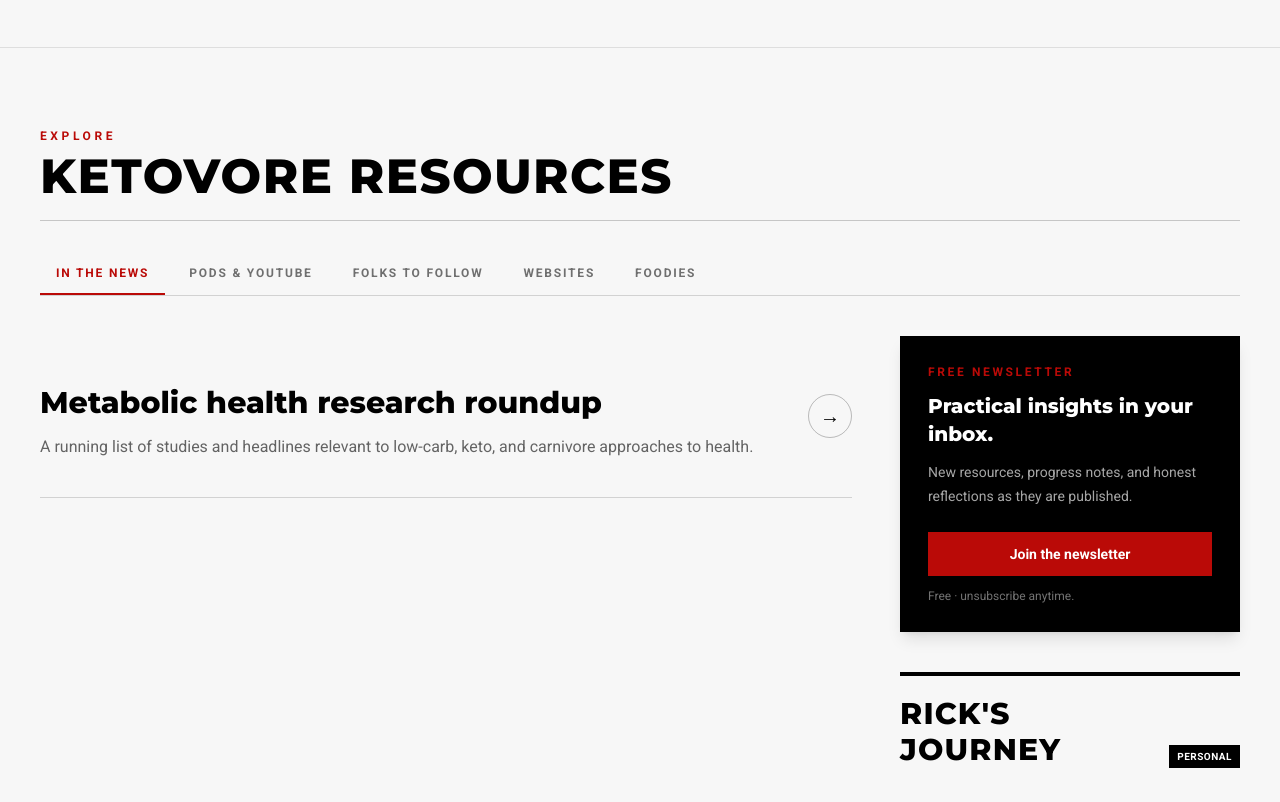
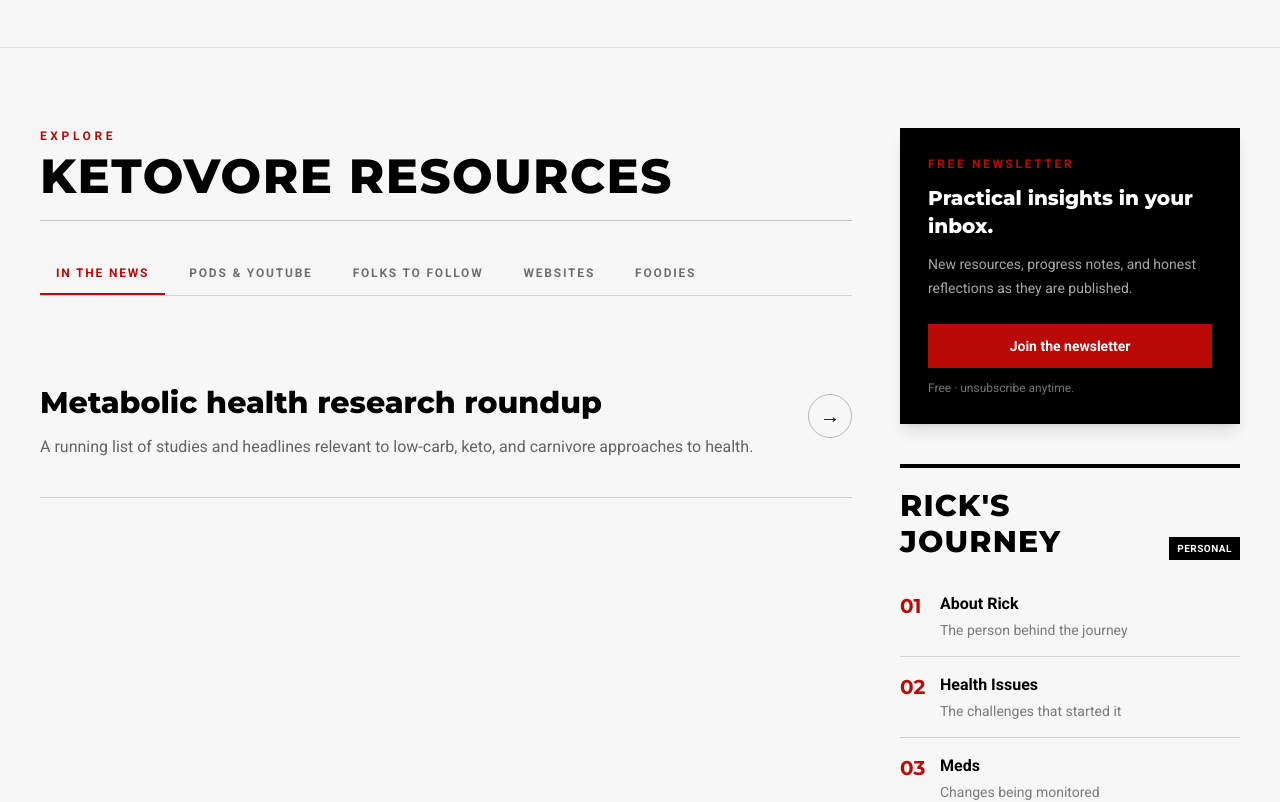
Before and after one commit to couchmanrick-wq/ketovorecanada, a Next.js app: page / in a window 1280 px wide. Shown: the part 1000-1802 px from the top of the page. Built offline with nearby package versions, Linux system fonts and the light colour scheme.

Commit message:
Align Explore heading and tabs with content column width
Moves the sidebar up to start level with the Explore section instead of below the tabs.

Co-Authored-By: Claude Sonnet 5 <noreply@anthropic.com>

```diff
--- a/app/page.tsx
+++ b/app/page.tsx
@@ -165,6 +165,8 @@ export default function Home() {
 
       <section id="resources" className="w-full scroll-mt-6 border-t border-black/10">
         <div className="mx-auto max-w-7xl px-6 py-16 lg:px-10 lg:py-20">
+          <div className="grid gap-12 lg:grid-cols-[minmax(0,1fr)_340px]">
+            <div className="min-w-0">
               <div className="border-b border-black/20 pb-5">
                 <p className="text-xs font-extrabold uppercase tracking-[0.3em] text-[#ba0a07]">Explore</p>
                 <h2 className="mt-2 font-[family-name:var(--font-display)] text-5xl font-extrabold uppercase tracking-[0.03em]">Ketovore resources</h2>
@@ -189,8 +191,7 @@ export default function Home() {
                 ))}
               </div>
 
-          <div className="mt-10 grid gap-12 lg:grid-cols-[minmax(0,1fr)_340px]">
-            <div role="tabpanel" className="min-w-0">
+              <div role="tabpanel" className="mt-10">
                 {activeTabData.items.map((item) => (
                   <article key={item.title} className="group grid gap-5 border-b border-black/15 py-9 sm:grid-cols-[1fr_auto] sm:items-center">
                     <div>
@@ -205,6 +206,7 @@ export default function Home() {
                     <span aria-hidden="true" className="flex h-11 w-11 items-center justify-center rounded-full border border-black/25 text-xl transition group-hover:border-[#ba0a07] group-hover:bg-[#ba0a07] group-hover:text-white">→</span>
                   </article>
                 ))}
+              </div>
             </div>
 
             <aside className="space-y-10">
```
Lines whose indentation alone changed are shown as unchanged.
